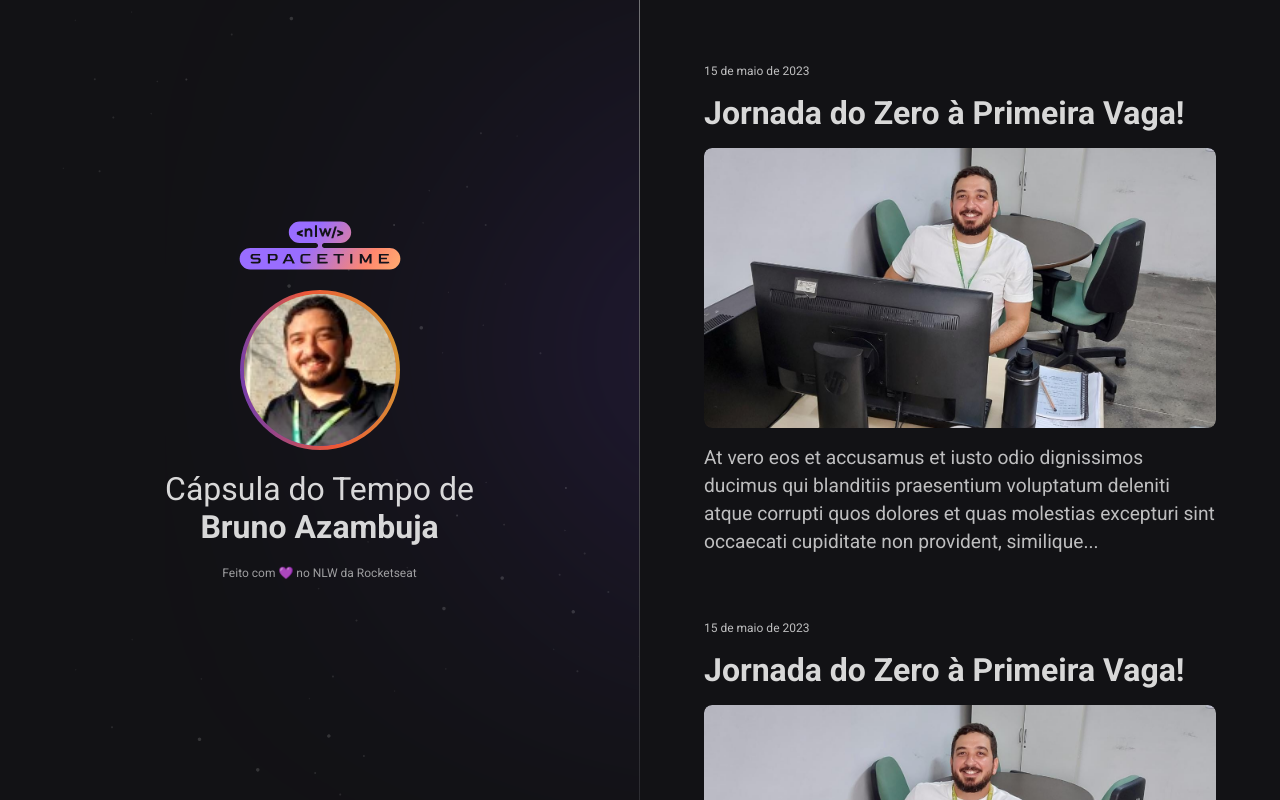
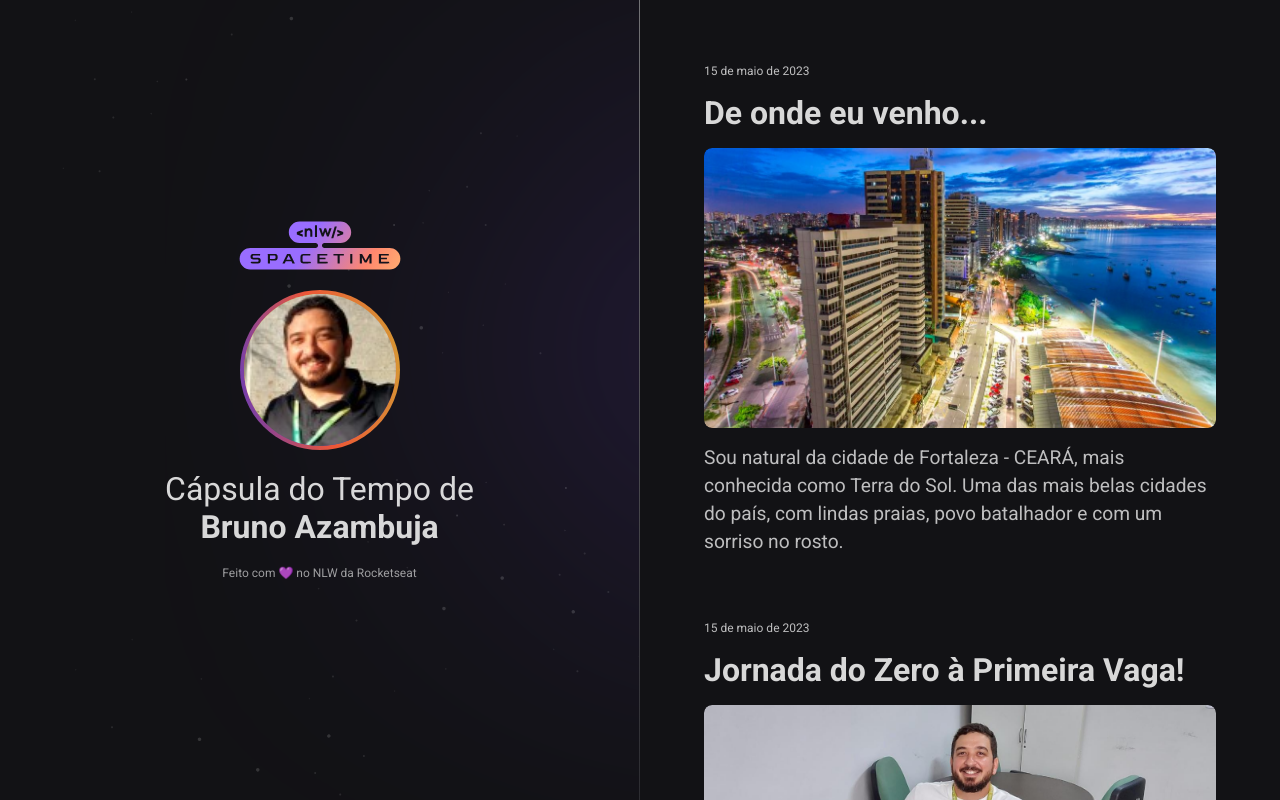
Before and after one commit to BrunoAzambujaSousa/NLW-Spacetime, a plain HTML site: page index.html in a window 1280 px wide. Drawn offline with Linux system fonts and the light colour scheme.

Commit message:
add city

```diff
--- a/index.html
+++ b/index.html
@@ -34,14 +34,14 @@
     class="memory">
 
     <small>15 de maio de 2023</small>
-    <h1>Jornada do Zero à Primeira Vaga!</h1>
+    <h1>De onde eu venho...</h1>
     <div>
       <img
-        src="./assets/brunoesp.jpg"
+        src="./assets/fotocidade.jpg"
         alt="Bruno Azambuja estudando programação no evento Jornada do Zero à Primeira Vaga." />
     </div>
     <p>
-      At vero eos et accusamus et iusto odio dignissimos ducimus qui blanditiis praesentium voluptatum deleniti atque corrupti quos dolores et quas molestias excepturi sint occaecati cupiditate non provident, similique...
+       Sou natural da cidade de Fortaleza - CEARÁ, mais conhecida como Terra do Sol. Uma das mais belas cidades do país, com lindas praias, povo batalhador e com um sorriso no rosto.
     </p>
     </a>
 
```
Also changed, not shown: assets/fotocidade.jpg (added).
